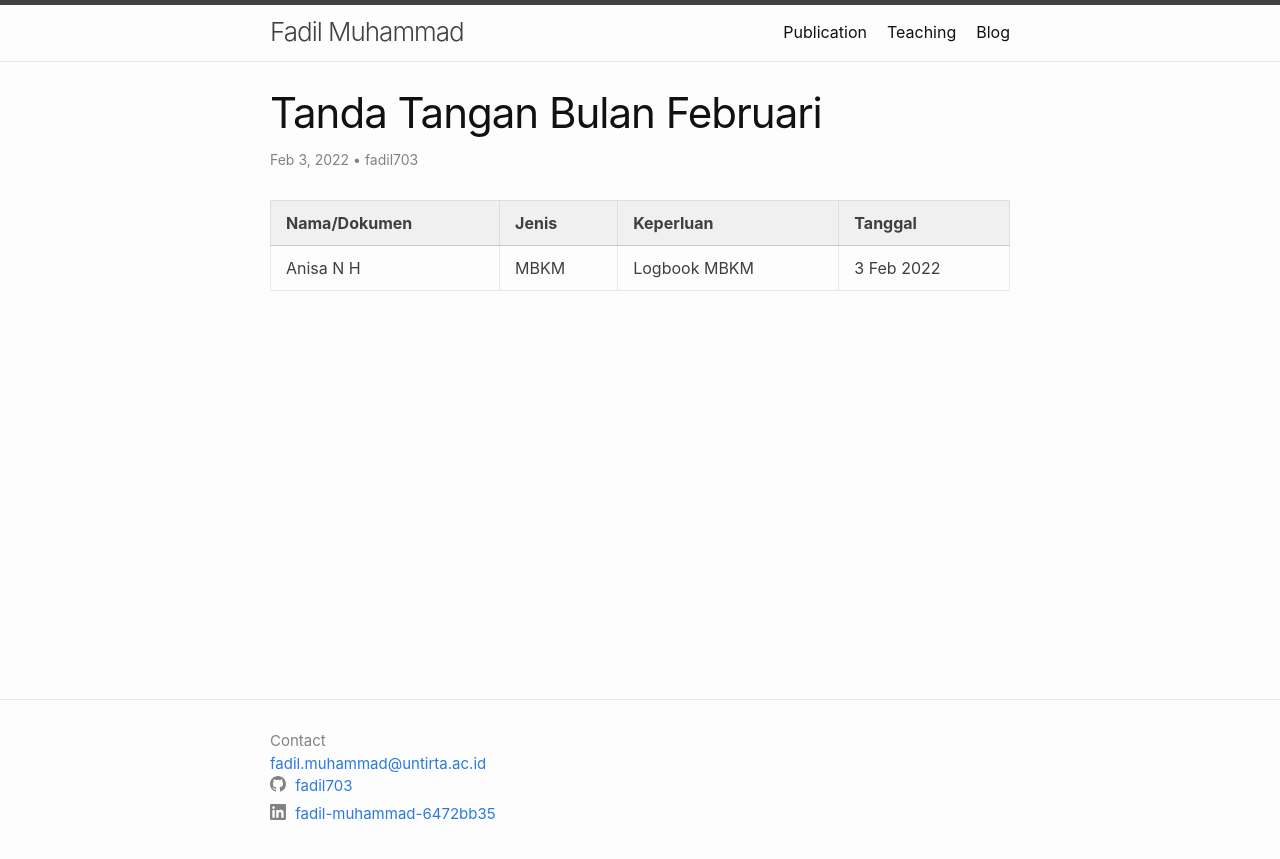
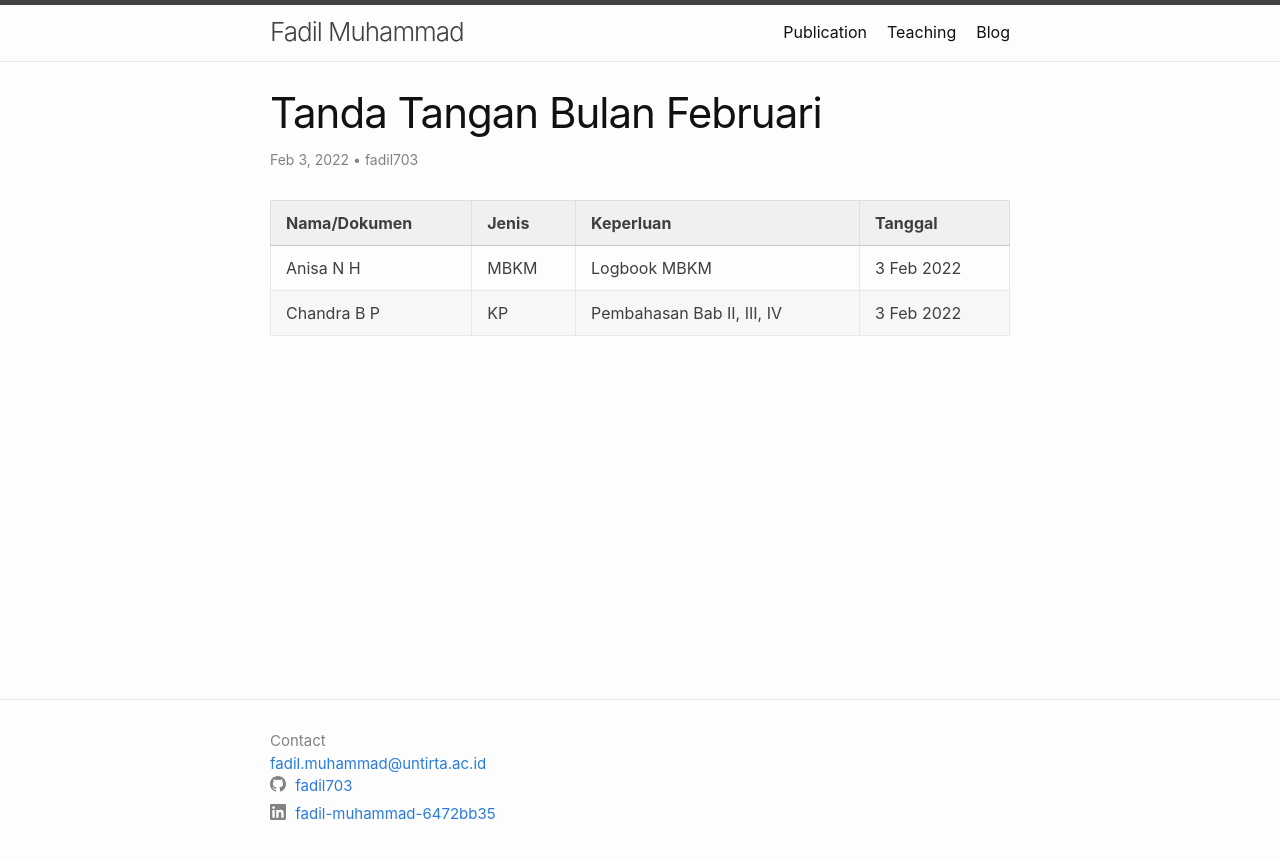
Before and after one commit to fadil703/fadil703.github.io, a Jekyll site: the page built from _posts/2022-02-03-february-signature.markdown, in a window 1280 px wide. Shown: the top 859 px of the page. Built offline with Jekyll 4.4.1, drawn with Linux system fonts in a browser that asks for light colours.

Commit message:
Update 2022-02-03-february-signature.markdown
add chandra sign

```diff
--- a/_posts/2022-02-03-february-signature.markdown
+++ b/_posts/2022-02-03-february-signature.markdown
@@ -9,3 +9,4 @@ author: "fadil703"
 | Nama/Dokumen | Jenis | Keperluan | Tanggal |
 | ------ | ------ | ------ | ------ |
 | Anisa N H | MBKM | Logbook MBKM | 3 Feb 2022 |
+|Chandra B P | KP  | Pembahasan Bab II, III, IV | 3 Feb 2022 |
```
